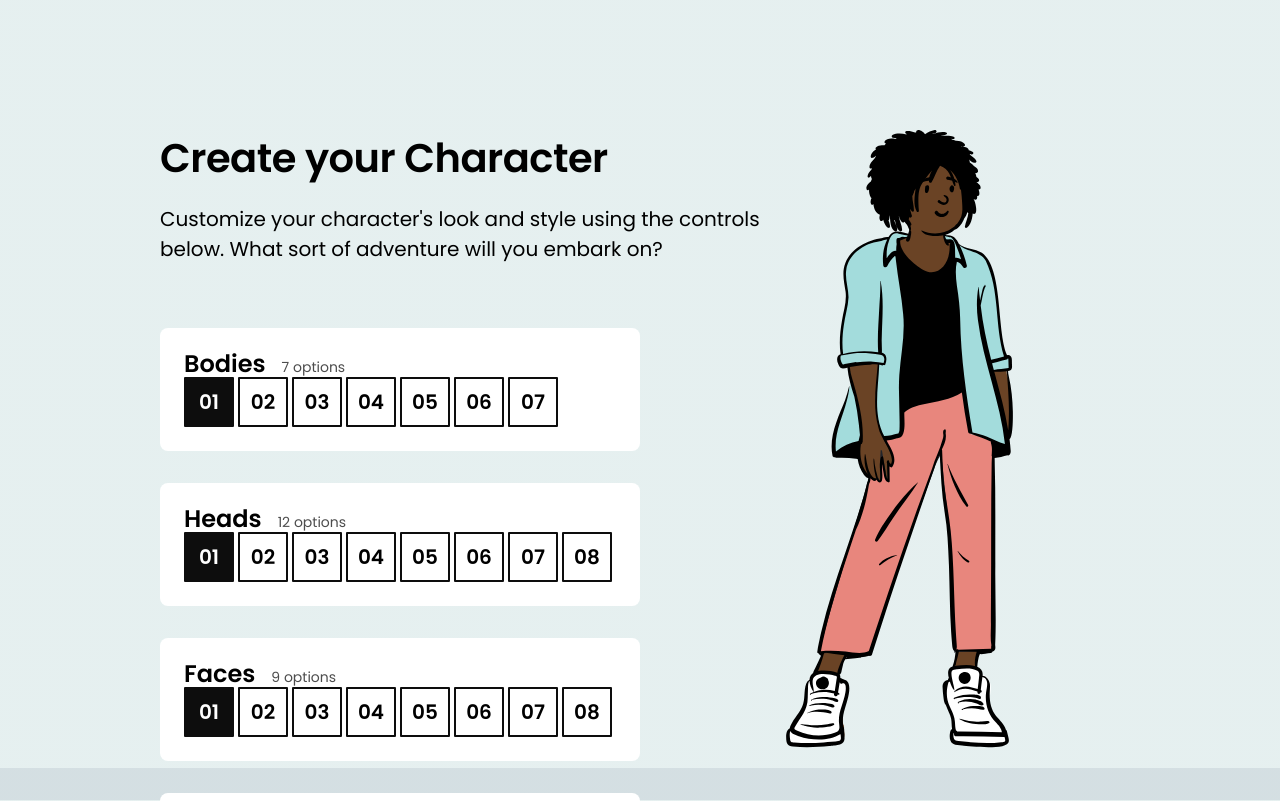
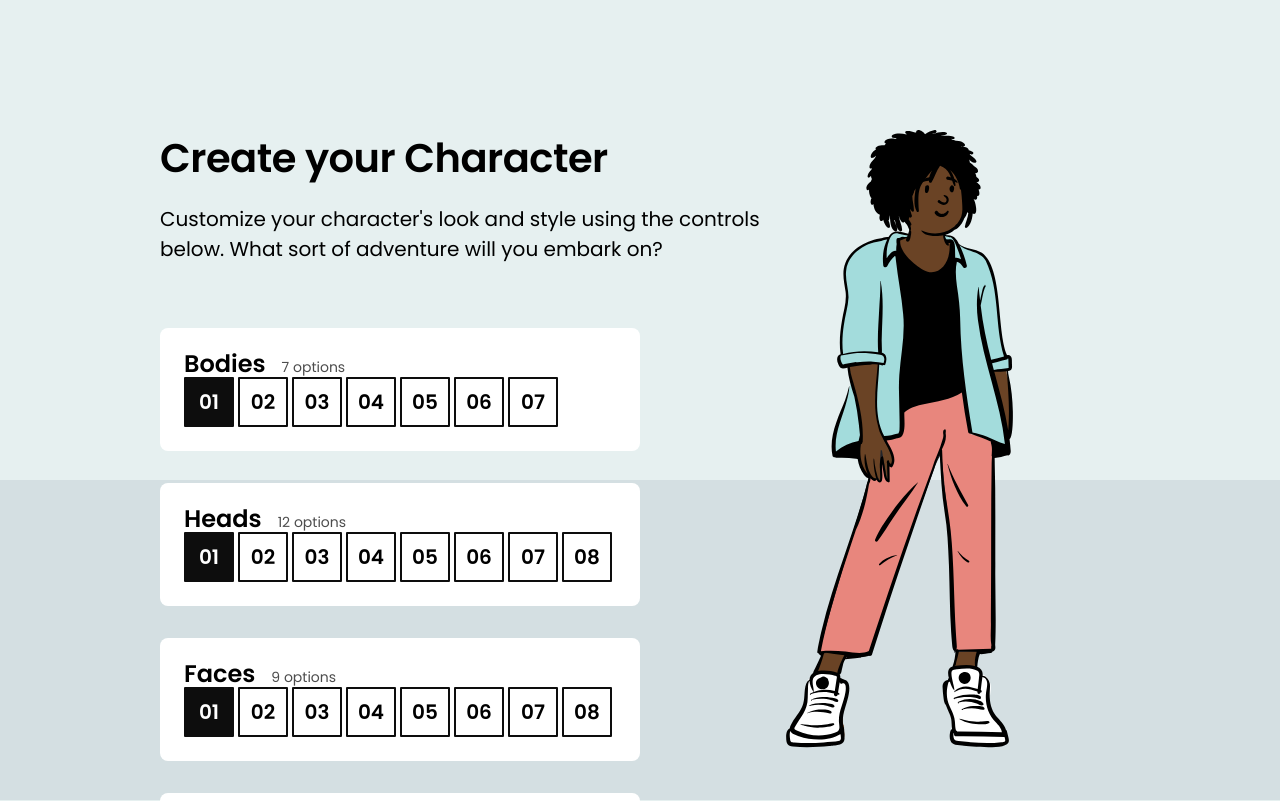
Before and after one commit to taylor-code/character-creator-main, a React (Create React App) app: page / in a window 1280 px wide. Shown: the top 801 px of the page. Built offline with nearby package versions, Linux system fonts and the light colour scheme.

Commit message:
fix(exercise 4): fix moving line

```diff
--- a/src/components/CharacterEditor/CharacterEditor.js
+++ b/src/components/CharacterEditor/CharacterEditor.js
@@ -1,9 +1,6 @@
 import React from 'react';
 
-import {
-  defaultSkinColor,
-  defaultClothesColor,
-} from '../../constants';
+import { defaultSkinColor, defaultClothesColor } from '../../constants';
 import Character from '../Character';
 import MaxWidthWrapper from '../MaxWidthWrapper';
 import ControlPane from '../ControlPane';
@@ -14,7 +11,7 @@
   faceOptions,
   accessoryOptions,
   skinColorOptions,
-  clothesColorOptions,
+  clothesColorOptions
 } from './CharacterEditor.helpers';
 import styles from './CharacterEditor.module.css';
 
@@ -24,18 +21,17 @@
   const [face, setFace] = React.useState(0);
   const [accessory, setAccessory] = React.useState(0);
   const [skinColor, setSkinColor] = React.useState(defaultSkinColor);
-  const [clothesColor, setClothesColor] = React.useState(
-    defaultClothesColor
-  );
+  const [clothesColor, setClothesColor] = React.useState(defaultClothesColor);
 
   return (
     <main className={styles.characterEditor}>
+      <div className={styles.perspectiveEffect}></div>
       <MaxWidthWrapper className={styles.maxWidthWrapper}>
         <header className={styles.header}>
           <h1 className={styles.title}>Create your Character</h1>
           <p className={styles.description}>
-            Customize your character's look and style using the
-            controls below. What sort of adventure will you embark on?{' '}
+            Customize your character's look and style using the controls below.
+            What sort of adventure will you embark on?{' '}
           </p>
         </header>
         <div className={styles.controlColumn}>
--- a/src/components/CharacterEditor/CharacterEditor.module.css
+++ b/src/components/CharacterEditor/CharacterEditor.module.css
@@ -36,3 +36,12 @@
 .controlColumn {
   width: 50%;
 }
+
+.perspectiveEffect {
+  position: fixed;
+  top: 60%;
+  left: 0;
+  height: 40%;
+  width: 100%;
+  background-color: hsl(195deg, 20%, 86%);
+}
--- a/src/index.css
+++ b/src/index.css
@@ -5,13 +5,7 @@
 }
 
 body {
-  background: linear-gradient(
-    to bottom,
-    hsl(180deg, 25%, 92%) 0vmax,
-    hsl(180deg, 25%, 92%) 60vmax,
-    hsl(195deg, 20%, 86%) 60vmax,
-    hsl(195deg, 20%, 86%) 100vmax
-  );
+  background-color: hsl(180deg, 25%, 92%);
   margin: 0;
 }
 
```
